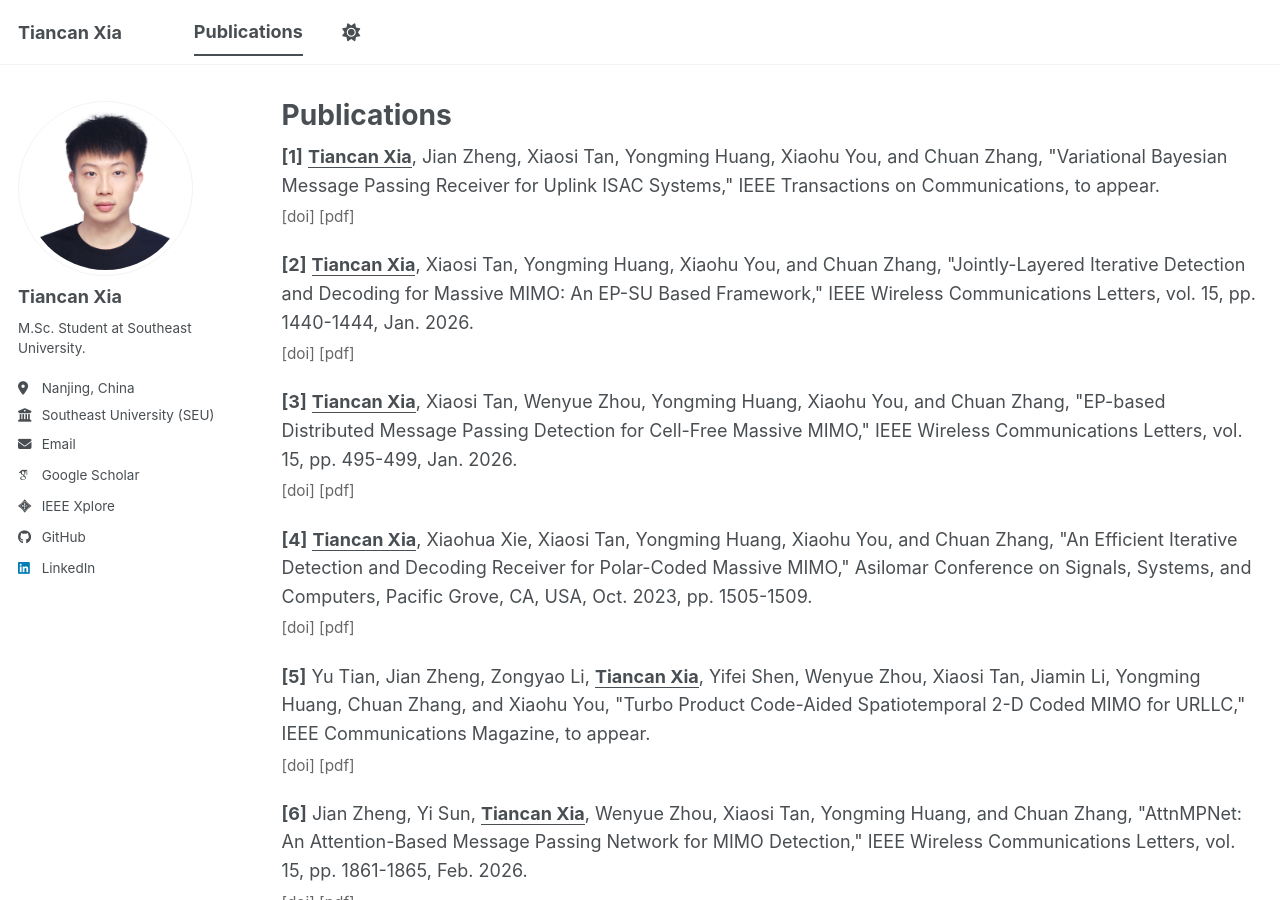
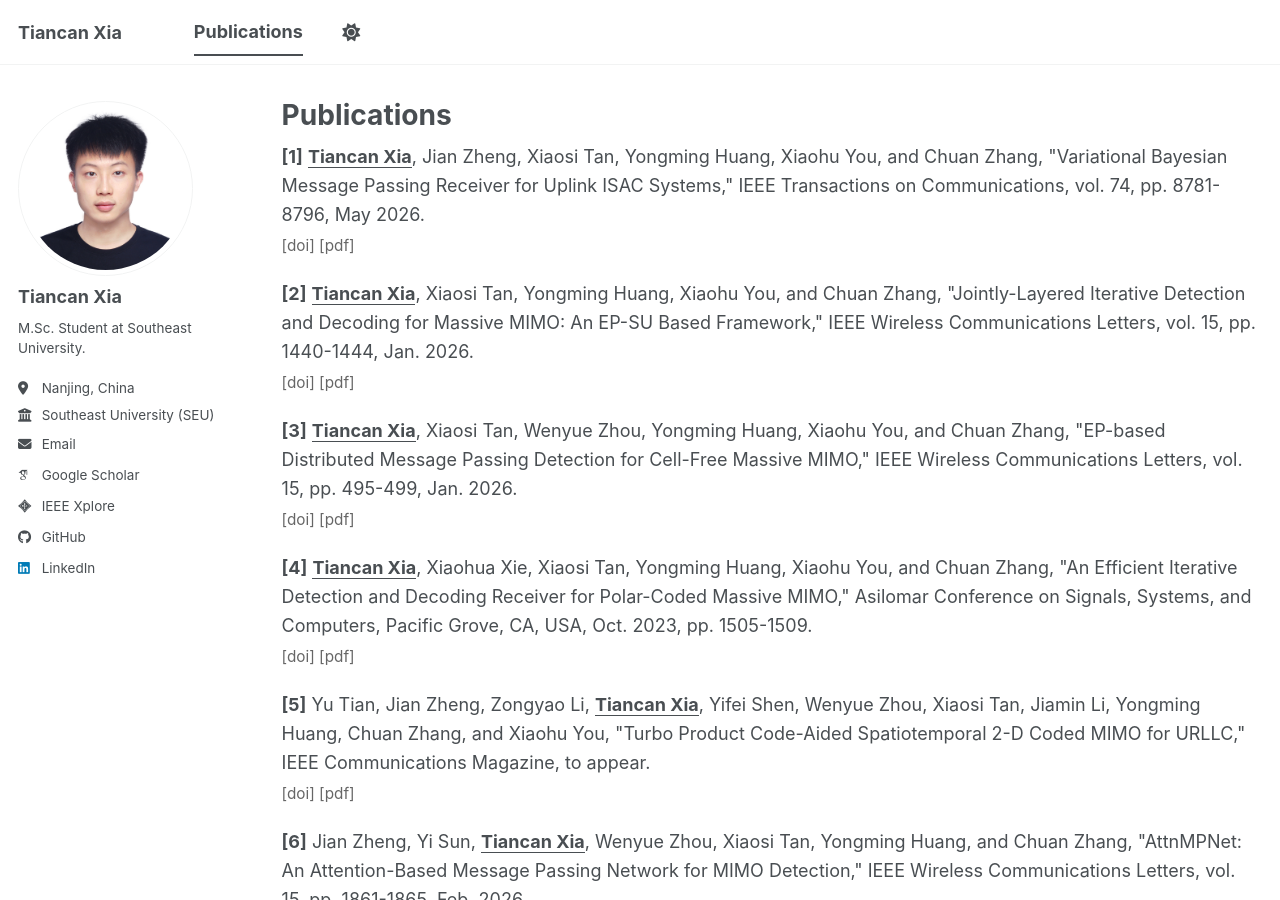
Before and after one commit to TiancanXia/TiancanXia.github.io, a Jekyll site: the page built from _pages/publications.html, in a window 1280 px wide and 900 px high. Built offline with Jekyll 4.4.1, drawn with Linux system fonts in a browser that asks for light colours; some web fonts are replaced; a script bundle is joined from its source files by our own code; library files that are not in the unit come from our copies.

Commit message:
Update publication details for IEEE Transactions article

```diff
--- a/_pages/publications.html
+++ b/_pages/publications.html
@@ -35,7 +35,7 @@ author_profile: true
 <div class="pub-entry">
 <strong>[1]</strong> <u><strong>Tiancan Xia</strong></u>, Jian Zheng, Xiaosi Tan, Yongming Huang, Xiaohu You, and Chuan Zhang,
 "Variational Bayesian Message Passing Receiver for Uplink ISAC Systems,"
-IEEE Transactions on Communications, to appear.
+IEEE Transactions on Communications, vol. 74, pp. 8781-8796, May 2026.
 <span class="pub-doi"><a href="https://doi.org/10.1109/TCOMM.2026.3657392" target="_blank" rel="noopener">[doi]</a> <a href="{{ base_path }}/files/Variational_Bayesian_Message_Passing_Receiver_for_Uplink_ISAC_Systems.pdf" style="color: #666; text-decoration: none;">[pdf]</a></span>
 </div>
 
```
